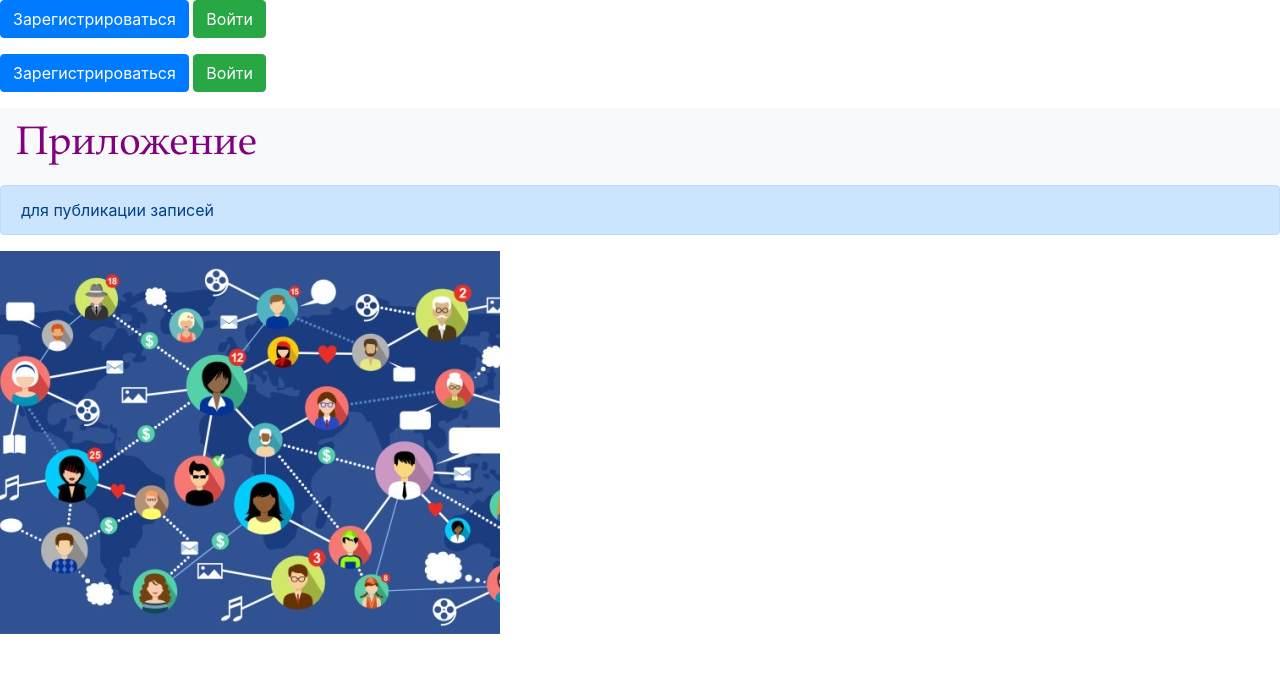
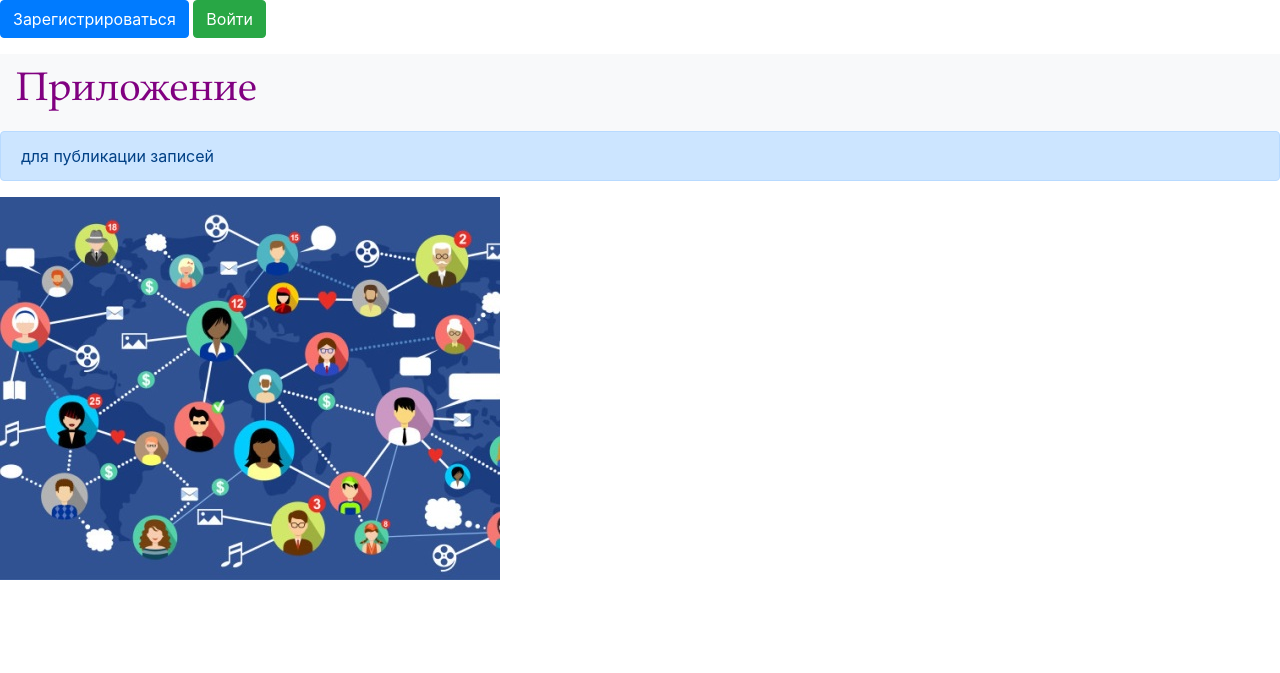
Before and after one commit to polina-novinski/web, a Flask app: page / in a window 1280 px wide. Shown: the top 673 px of the page. Run offline with Flask 2, Linux system fonts and the light colour scheme; some libraries are stand-ins or nearby versions.

Commit message:
Update base.html

```diff
--- a/templates/base.html
+++ b/templates/base.html
@@ -11,11 +11,7 @@
 <body>
 {% if current_user.is_authenticated %}
     <a class="navbar-brand" href="/logout">{{ current_user.name }}</a>
-{% else %}
-    <p>
-        <a class="btn btn-primary " href="/register">Зарегистрироваться</a>
-        <a class="btn btn-success" href="/login">Войти</a>
-    </p>
+
 {% endif %}
 {% block content %}{% endblock %}
 
```
